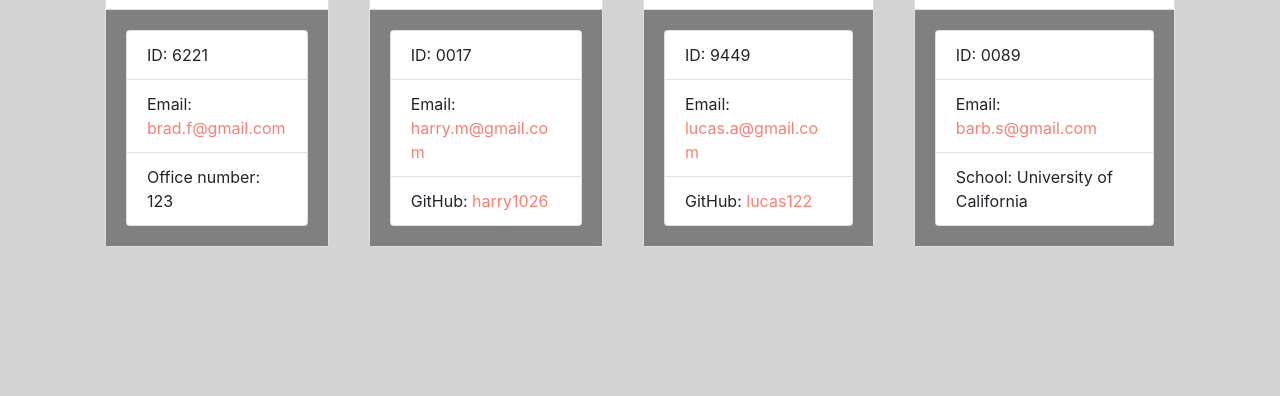
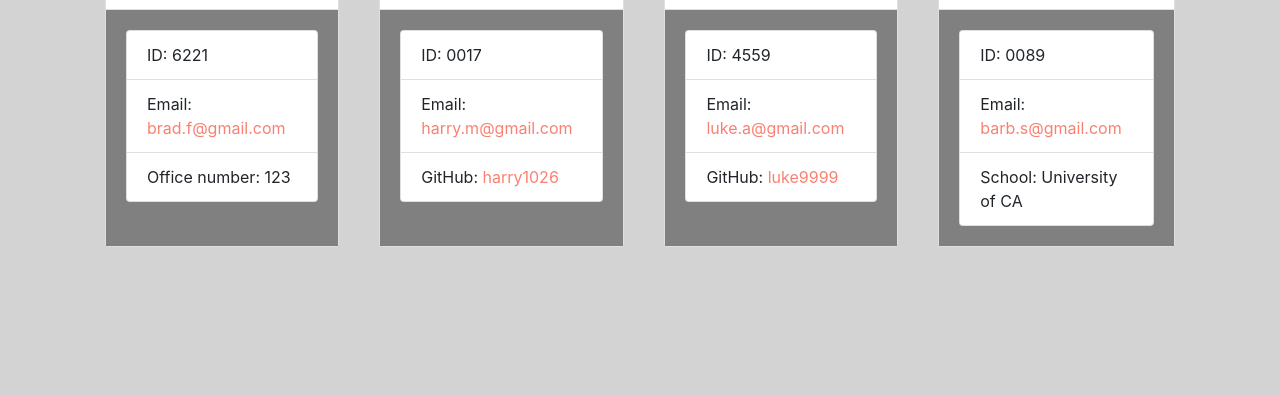
Before and after one commit to cc22389/Employee-Management-Webpage-Generator, a website: page output/team.html in a window 1280 px wide. Shown: the part 404-800 px from the top of the page. Drawn offline with nearby package versions, Linux system fonts and the light colour scheme.

```diff
--- a/output/team.html
+++ b/output/team.html
@@ -56,9 +56,9 @@
     </div>
     <div class="card-body">
         <ul class="list-group">
-            <li class="list-group-item">ID: 9449</li>
-            <li class="list-group-item">Email: <a href="mailto:lucas.a@gmail.com">lucas.a@gmail.com</a></li>
-            <li class="list-group-item">GitHub: <a href="https://github.com/lucas122" target="_blank" rel="noopener noreferrer">lucas122</a></li>
+            <li class="list-group-item">ID: 4559</li>
+            <li class="list-group-item">Email: <a href="mailto:luke.a@gmail.com">luke.a@gmail.com</a></li>
+            <li class="list-group-item">GitHub: <a href="https://github.com/luke9999" target="_blank" rel="noopener noreferrer">luke9999</a></li>
         </ul>
     </div>
 </div>
@@ -71,7 +71,7 @@
         <ul class="list-group">
             <li class="list-group-item">ID: 0089</li>
             <li class="list-group-item">Email: <a href="mailto:barb.s@gmail.com">barb.s@gmail.com</a></li>
-            <li class="list-group-item">School: University of California</li>
+            <li class="list-group-item">School: University of CA</li>
         </ul>
     </div>
 </div>
```
Also changed, not shown: README.md, README2.md (deleted), employee-management-webpage-generator.PNG (added).
